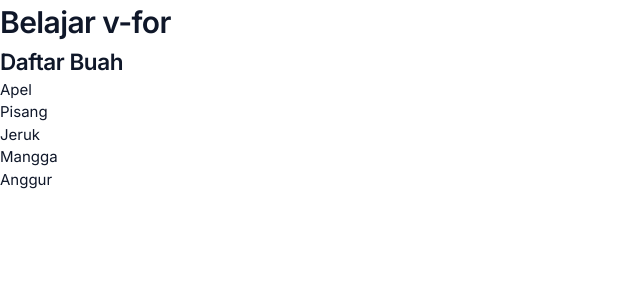
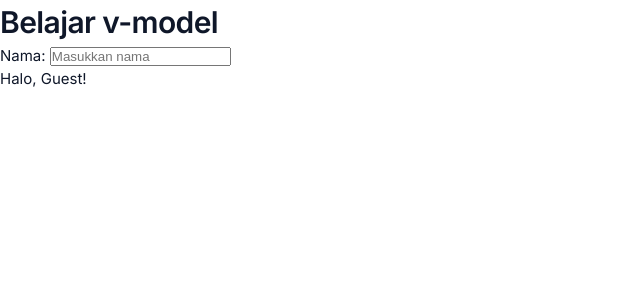
Before and after one commit to FaletehanAlF/belajar-vue, a Vue app: page / in a window 1280 px wide. Shown: the top 300 px of the page, without its empty margins (0-640 px from the left). Built offline with nearby package versions, Linux system fonts and the light colour scheme.

Commit message:
feat: learn two way data binding

```diff
--- a/src/App.vue
+++ b/src/App.vue
@@ -1,23 +1,26 @@
 <script setup lang="ts">
-const fruits = [
-  'Apel',
-  'Pisang',
-  'Jeruk',
-  'Mangga',
-  'Anggur'
-]
+import { ref } from 'vue'
+
+const name = ref('')
 </script>
 
 <template>
   <div>
-    <h1>Belajar v-for</h1>
+    <h1>Belajar v-model</h1>
 
-    <h2>Daftar Buah</h2>
+    <label for="name">
+      Nama:
+    </label>
 
-    <ul>
-      <li v-for="fruit in fruits" :key="fruit">
-        {{ fruit }}
-      </li>
-    </ul>
+    <input
+      id="name"
+      v-model="name"
+      type="text"
+      placeholder="Masukkan nama"
+    >
+
+    <p>
+      Halo, {{ name || 'Guest' }}!
+    </p>
   </div>
 </template>
```
